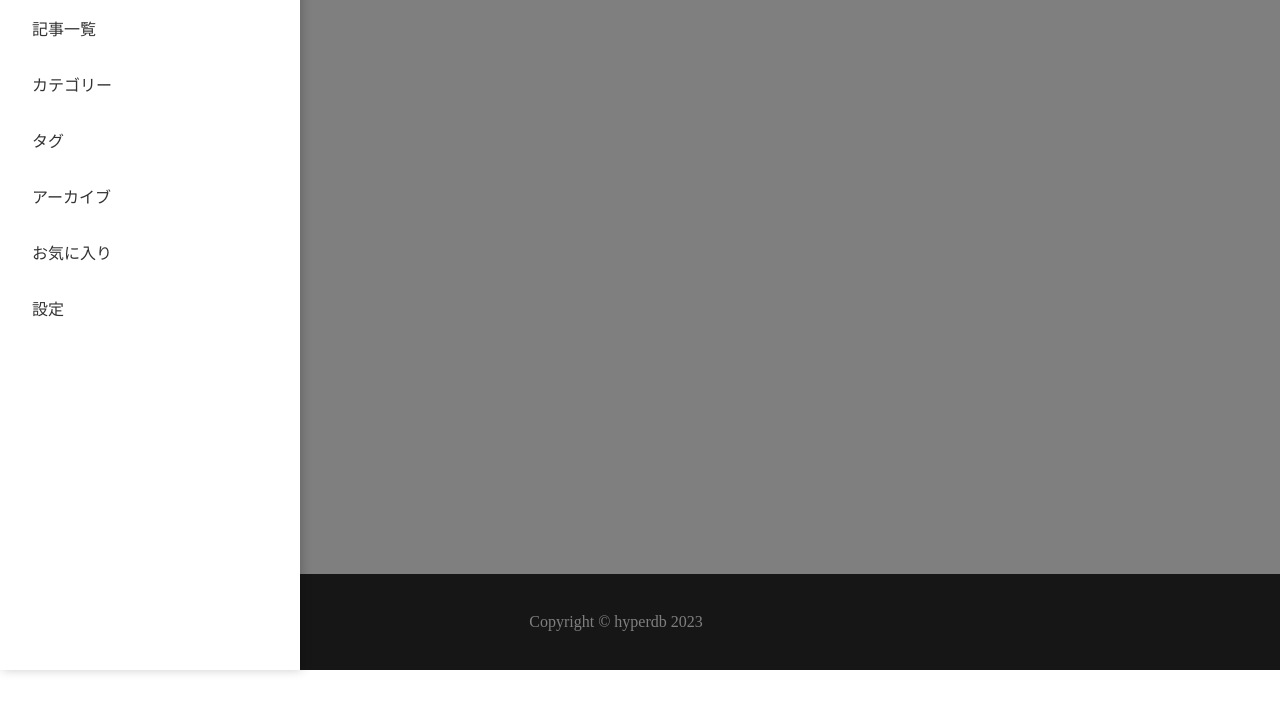
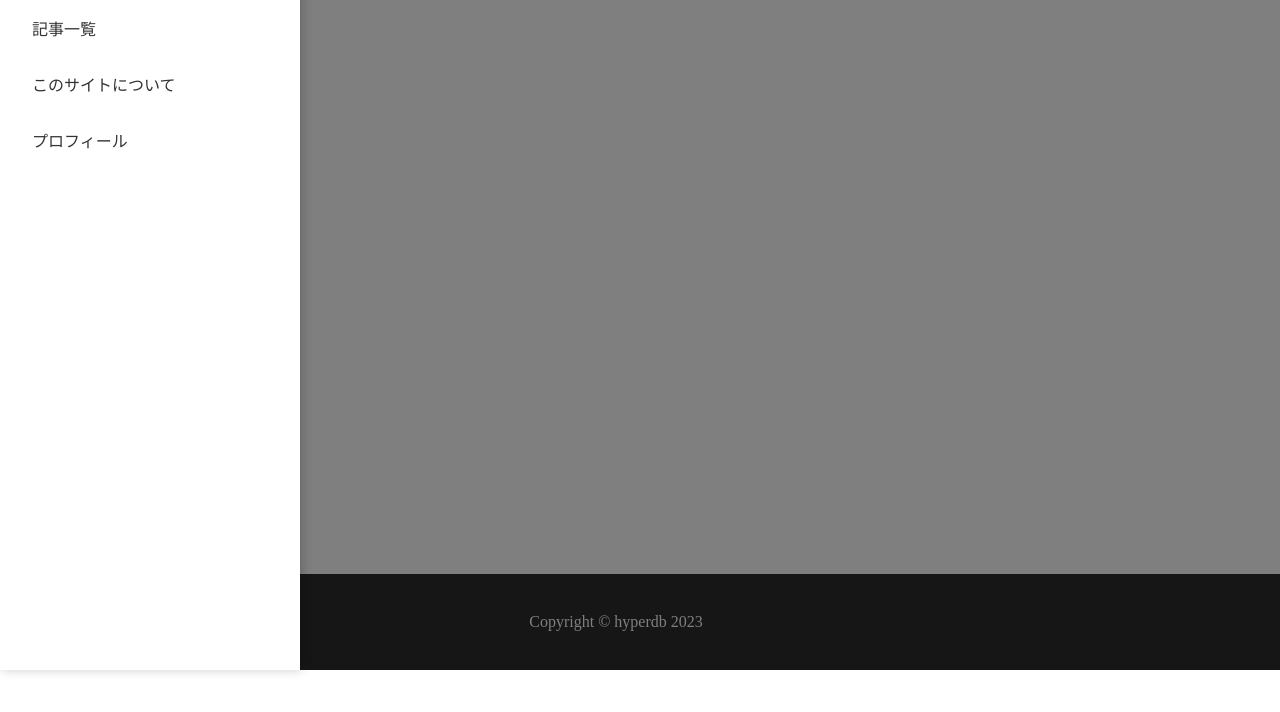
Before and after one commit to hyperdb/hyperdb.github.io, an Astro site: page / in a window 1280 px wide. Both pictures are taken after a click on the element 40 px from the left and 752 px from the top of the page. Shown: the part 130-842 px from the top of the page. Built offline with nearby package versions, Linux system fonts and the light colour scheme; Astro itself is replaced by a stand-in of ours; some icons are missing.

Commit message:
✨ Drawerコンポーネントのナビゲーションメニューを更新し、「カテゴリー」「タグ」「アーカイブ」「お気に入り」「設定」を削除し、「このサイトについて」と「プロフィール」を追加

```diff
--- a/src/components/ui/Drawer.astro
+++ b/src/components/ui/Drawer.astro
@@ -14,11 +14,8 @@ import { Icon } from "astro-icon/components";
             <ul>
                 <li><a href="/">ホーム</a></li>
                 <li><a href="/posts">記事一覧</a></li>
-                <li><a href="#">カテゴリー</a></li>
-                <li><a href="#">タグ</a></li>
-                <li><a href="#">アーカイブ</a></li>
-                <li><a href="#">お気に入り</a></li>
-                <li><a href="#">設定</a></li>
+                <li><a href="/about">このサイトについて</a></li>
+                <li><a href="/profile">プロフィール</a></li>
             </ul>
         </nav>
         <slot />
```
